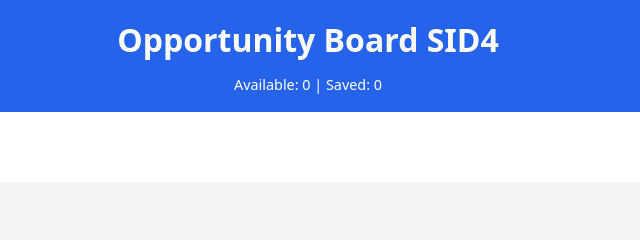
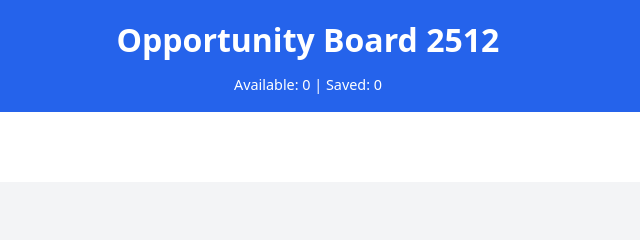
Before and after one commit to KhalidIssackk/midsem, a plain HTML site: page index.html in a window 1280 px wide. Shown: the top 240 px of the page, 332-972 px from the left. Drawn offline with Linux system fonts and the light colour scheme.

Commit message:
Update header title from 'SID4' to '2512'

```diff
--- a/index.html
+++ b/index.html
@@ -8,7 +8,7 @@
 </head>
 <body>
     <header>
-        <h1>Opportunity Board SID4</h1>
+        <h1>Opportunity Board 2512</h1>
         <span>Available: <span id="available-count">0</span> | Saved: <span id="saved-count">0</span></span>
     </header>
 
```
